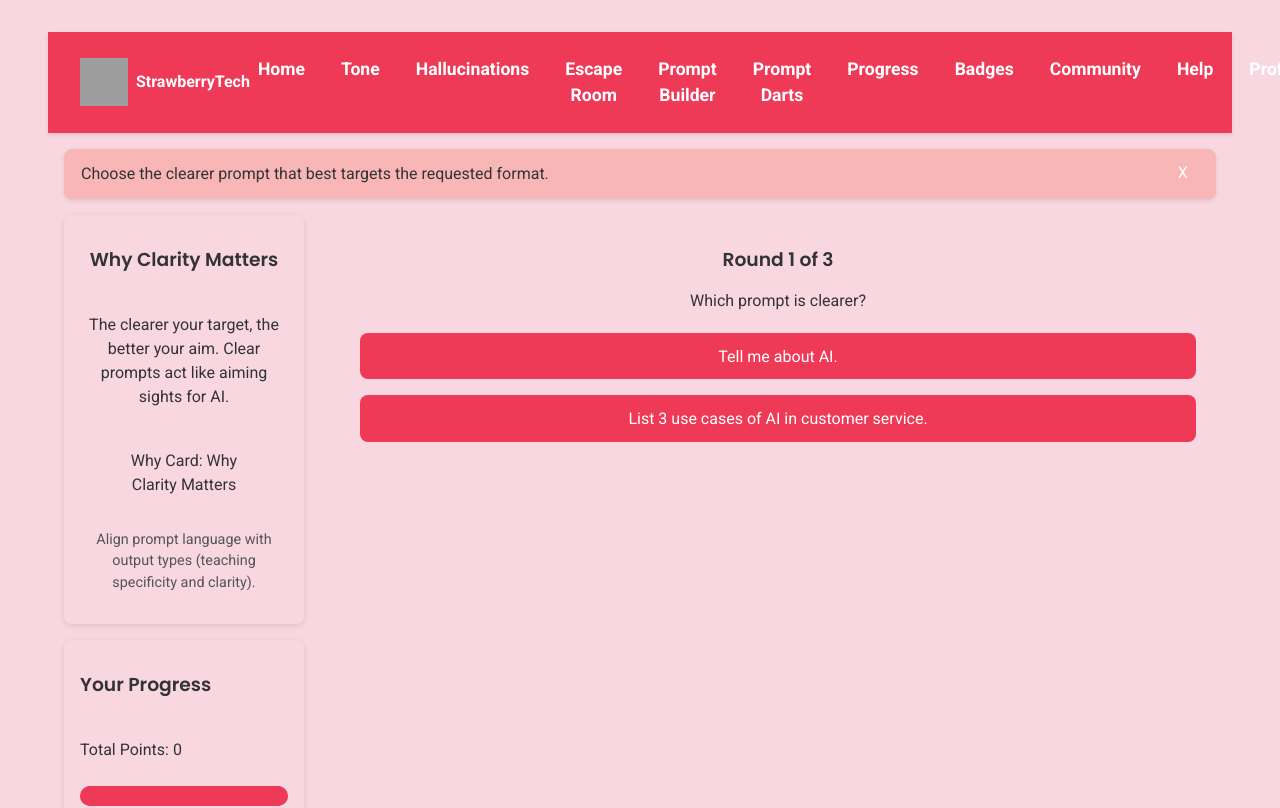
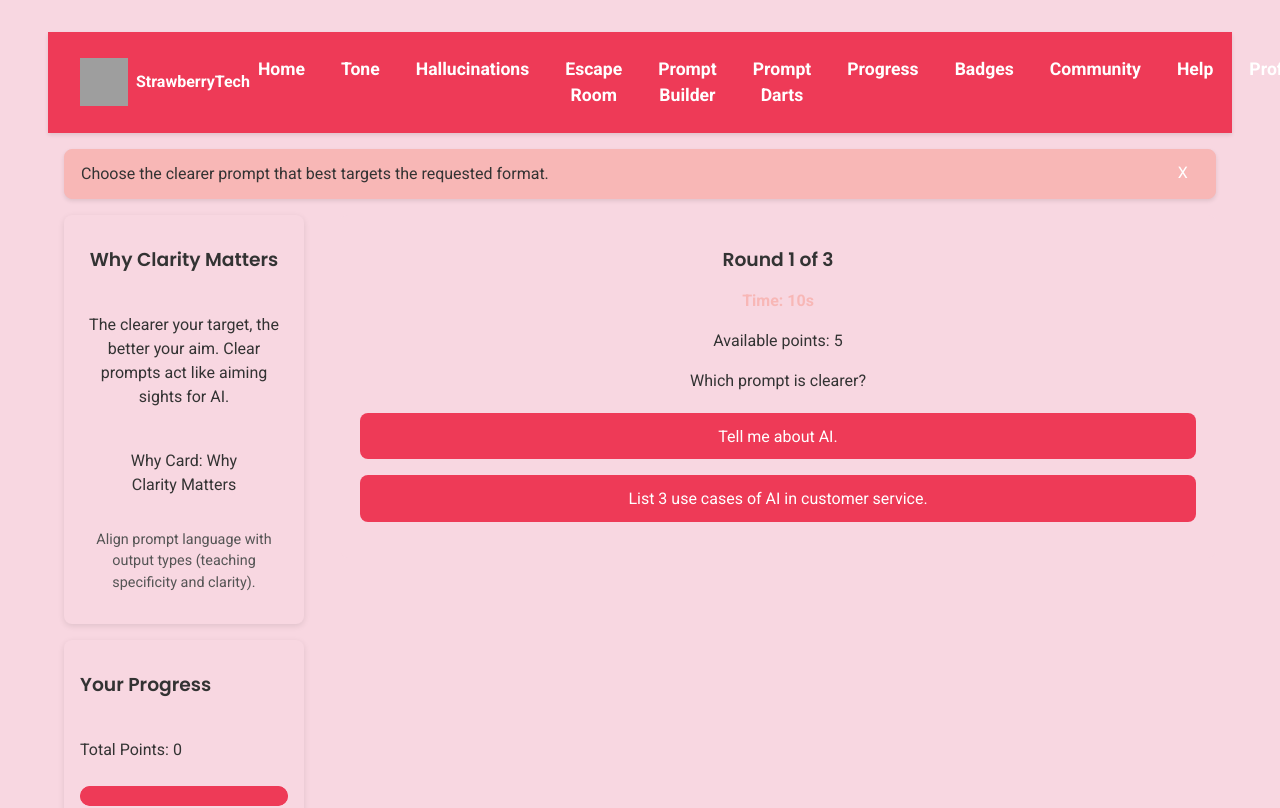
Before and after one commit to unnamedmistress/StrawberryTech, a React (Vite) app in the folder learning-games/: page /games/darts in a window 1280 px wide. Shown: the top 808 px of the page. Built offline with nearby package versions, Linux system fonts and the light colour scheme; no server answers; grey boxes are pictures that could not be loaded.

Commit message:
Add timer and dynamic scoring to PromptDartsGame

```diff
--- a/learning-games/src/pages/PromptDartsGame.tsx
+++ b/learning-games/src/pages/PromptDartsGame.tsx
@@ -1,4 +1,4 @@
-import { useState, useContext } from 'react'
+import { useState, useContext, useEffect } from 'react'
 import { Link } from 'react-router-dom'
 import ProgressSidebar from '../components/layout/ProgressSidebar'
 import InstructionBanner from '../components/ui/InstructionBanner'
@@ -31,12 +31,30 @@ export default function PromptDartsGame() {
   const [round, setRound] = useState(0)
   const [choice, setChoice] = useState<'bad' | 'good' | null>(null)
   const [score, setScoreState] = useState(0)
+  const TOTAL_TIME = 15
+  const MAX_POINTS = 10
+  const [timeLeft, setTimeLeft] = useState(TOTAL_TIME)
+  const [pointsLeft, setPointsLeft] = useState(MAX_POINTS)
   const current = ROUNDS[round]
+
+  useEffect(() => {
+    setTimeLeft(TOTAL_TIME)
+    setPointsLeft(MAX_POINTS)
+  }, [round])
+
+  useEffect(() => {
+    if (choice !== null || timeLeft <= 0) return
+    const id = setTimeout(() => {
+      setTimeLeft(t => t - 1)
+      setPointsLeft(p => Math.max(0, p - 1))
+    }, 1000)
+    return () => clearTimeout(id)
+  }, [timeLeft, choice])
 
   function handleSelect(option: 'bad' | 'good') {
     setChoice(option)
     if (checkChoice(current, option)) {
-      setScoreState(s => s + 10)
+      setScoreState(s => s + pointsLeft)
     }
   }
 
@@ -44,6 +62,8 @@ export default function PromptDartsGame() {
     if (round + 1 < ROUNDS.length) {
       setRound(r => r + 1)
       setChoice(null)
+      setTimeLeft(TOTAL_TIME)
+      setPointsLeft(MAX_POINTS)
     } else {
       setScore('darts', score)
       setRound(r => r + 1)
@@ -76,6 +96,8 @@ export default function PromptDartsGame() {
         </aside>
         <div className="darts-game">
           <h3>Round {round + 1} of {ROUNDS.length}</h3>
+          <p className="timer">Time: {timeLeft}s</p>
+          <p className="points">Available points: {pointsLeft}</p>
           <p>Which prompt is clearer?</p>
           <div className="options">
             <button className="btn-primary" onClick={() => handleSelect('bad')} disabled={choice !== null}>{current.bad}</button>
@@ -83,8 +105,13 @@ export default function PromptDartsGame() {
           </div>
           {choice !== null && (
             <p className="feedback">
-              {checkChoice(current, choice) ? 'Correct! Clear prompts hit the bullseye.' : 'Not quite. Aim for specific wording.'}
+              {checkChoice(current, choice)
+                ? 'Correct! Clear prompts hit the bullseye.'
+                : 'Not quite. Aim for specific wording.'}
             </p>
+          )}
+          {timeLeft === 0 && choice === null && (
+            <p className="feedback">Time’s up! No points this round.</p>
           )}
         </div>
         <ProgressSidebar />
```
